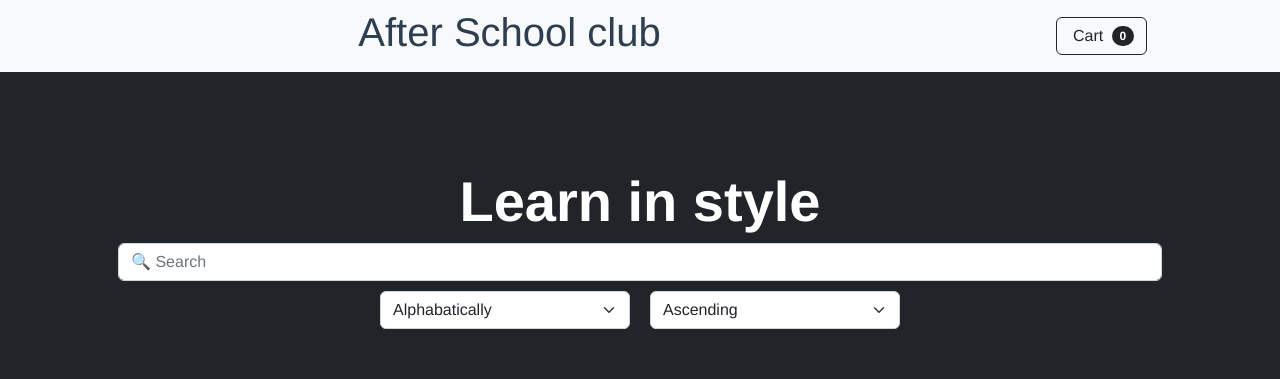
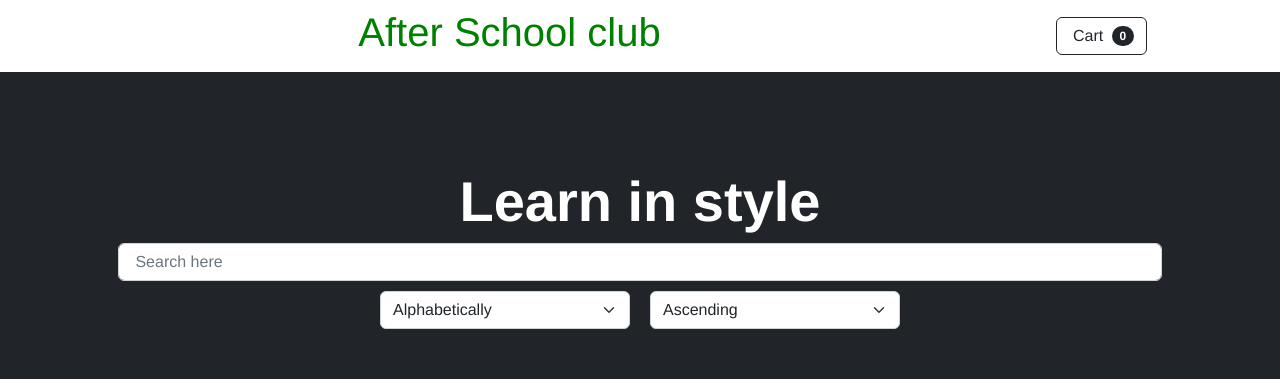
Before and after one commit to MS3369/Individual-CW3-main, a Vue app: page / in a window 1280 px wide. Both pictures are taken after a click on the button "Browse Here". Shown: the top 379 px of the page. Built offline with nearby package versions, Linux system fonts and the light colour scheme; no server answers.

Commit message:
lessons page

```diff
--- a/src/App.vue
+++ b/src/App.vue
@@ -1,8 +1,8 @@
 <template>
   <div id="app" style="margin: 0">
     <title>After School club</title>
-    <nav class="navbar navbar-expand-lg navbar-light bg-light">
-      <div class="container px-4 px-lg-5">
+    <nav class="navbar navbar-expand-lg navbar-light ">
+      <div class="container px-4 px-lg-5 ">
         <h1 class = "navbar-logo ms-0 me-4" style="width: 75%">After School club </h1>
         <button
           class="navbar-toggler"
@@ -56,6 +56,7 @@
           justify-content: center;
           height: 70vh;
           flex-direction: column;
+          background-color: skyblue;
         "
       >
         <h1 class="text-white" style="text-align: center"> Your After School Learning Club</h1>
@@ -65,8 +66,7 @@
           type="submit"
           v-on:click="navigateTo('products')"
           style="text-align: center; margin-top: 25px"
-        >
-          Browse Here
+        >          Browse Here
         </button>
       </div>
     </section>
@@ -103,7 +103,7 @@
 import ProductList from "./components/productList.vue";
 import Cart from "./components/cartList.vue";
 import checkOut from "./components/checkOut.vue";
-import Swal from "sweetalert2";
+
 
 export default {
   name: "App",
@@ -135,26 +135,9 @@ export default {
   }
   product.cartquantity++;
   product.space--;
-      // if (!this.cart.includes(product)) {
-      //   this.cart.push(product);
-      // } else {
-      //   console.log("Product exists in cart");
-      // }
-      // product.cartquantity++;
-      // product.space--;
 
-      Swal.fire(
-        "Added to Cart!",
-        product.subject + " has been added to your cart!",
-        "success"
-      );
     },
-    // async created() {
-    //                 let course = await fetch("http://localhost:3000/lesson")
-    //                 let result = await course.json()
-    //                 this.lessons = result
-    //                 console.log(result)
-    //             },
+
     removeFromCart(product) {
       product.cartquantity--;
   product.space--;
@@ -162,11 +145,7 @@ export default {
   if (index !== -1) {
     this.cart.splice(index, 1);
   }
-      Swal.fire(
-        "Removed from Cart!",
-        product.subject + " has been removed from your cart!",
-        "success"
-      );
+
     },
 
     reduceQuantity(product) {
@@ -202,7 +181,7 @@ export default {
   -webkit-font-smoothing: antialiased;
   -moz-osx-font-smoothing: grayscale;
   text-align: center;
-  color: #2c3e50;
+  color:green;
   margin-top: 60px;
 }
 
@@ -212,7 +191,7 @@ export default {
 }
 
 .home-section {
-  background-color: coral;
+  background-color:black;
   background-repeat: no-repeat;
   background-size: cover;
   height: 83.5vh;
@@ -222,6 +201,7 @@ export default {
   background-position: center;
   background-repeat: no-repeat;
   background-size: cover;
-  /* height: 83.5vh; */
+  background-color: greenyellow;
+
 }
 </style>
--- a/src/components/productList.vue
+++ b/src/components/productList.vue
@@ -7,7 +7,7 @@
           <input
             class="form-control mr-sm-2"
             type="text"
-            placeholder="🔍 Search"
+            placeholder=" Search here "
             v-model="search"
             v-on:input="filteredList"
           />
@@ -21,7 +21,7 @@
               @change="sortedLessons"
 
             >
-              <option value="subject">Alphabatically</option>
+              <option value="subject">Alphabetically</option>
               <option value="price">Price</option>
               <option value="space">Availability</option>
               <option value="location">location</option>
@@ -191,14 +191,7 @@ export default {
 
 
   computed: {
-    // filteredProducts() {
-    //   return this.products.filter((product) => {
-    //     return (
-    //       product.subject.toLowerCase().includes(this.search.toLowerCase()) ||
-    //       product.location.toLowerCase().includes(this.search.toLowerCase())
-    //     );
-    //   });
-    // },
+
   },
 };
 </script>
```
